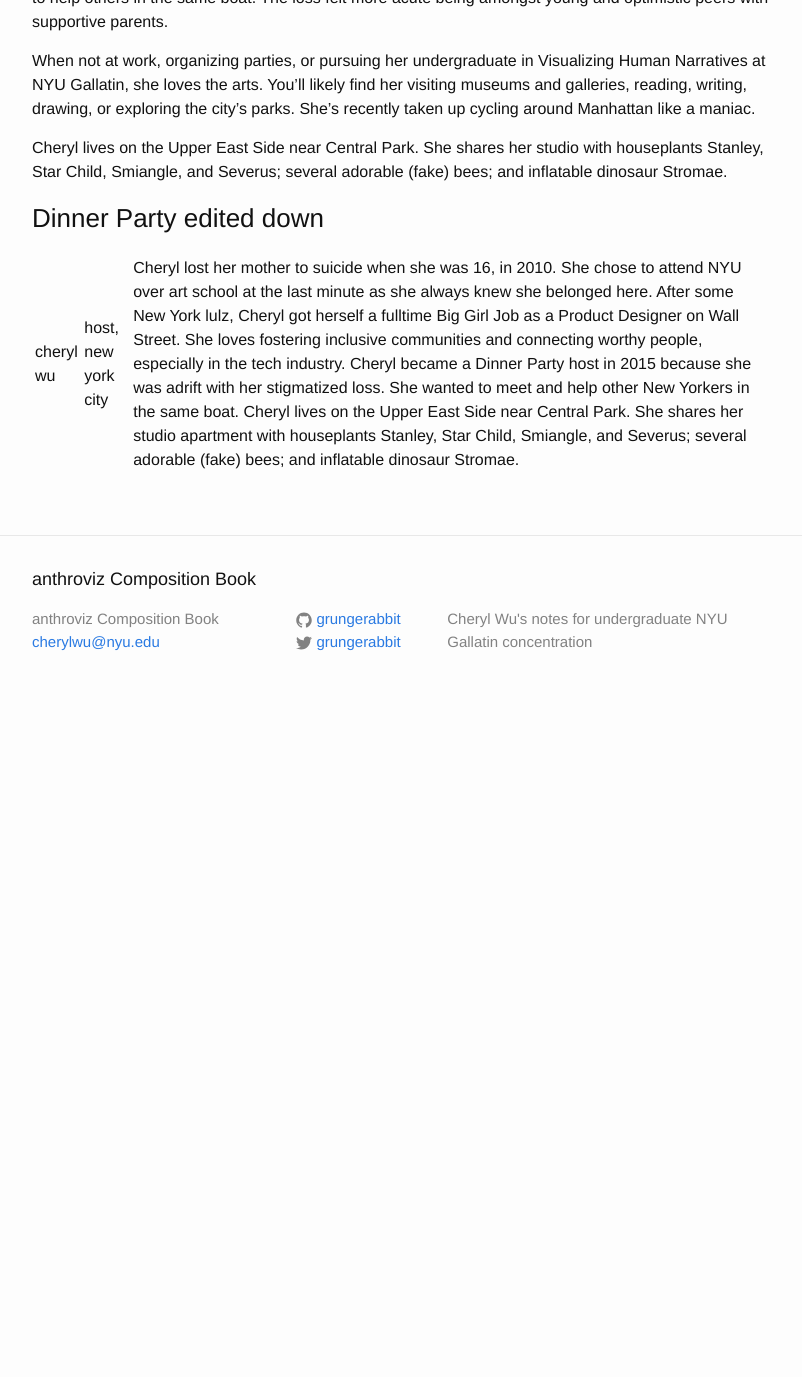
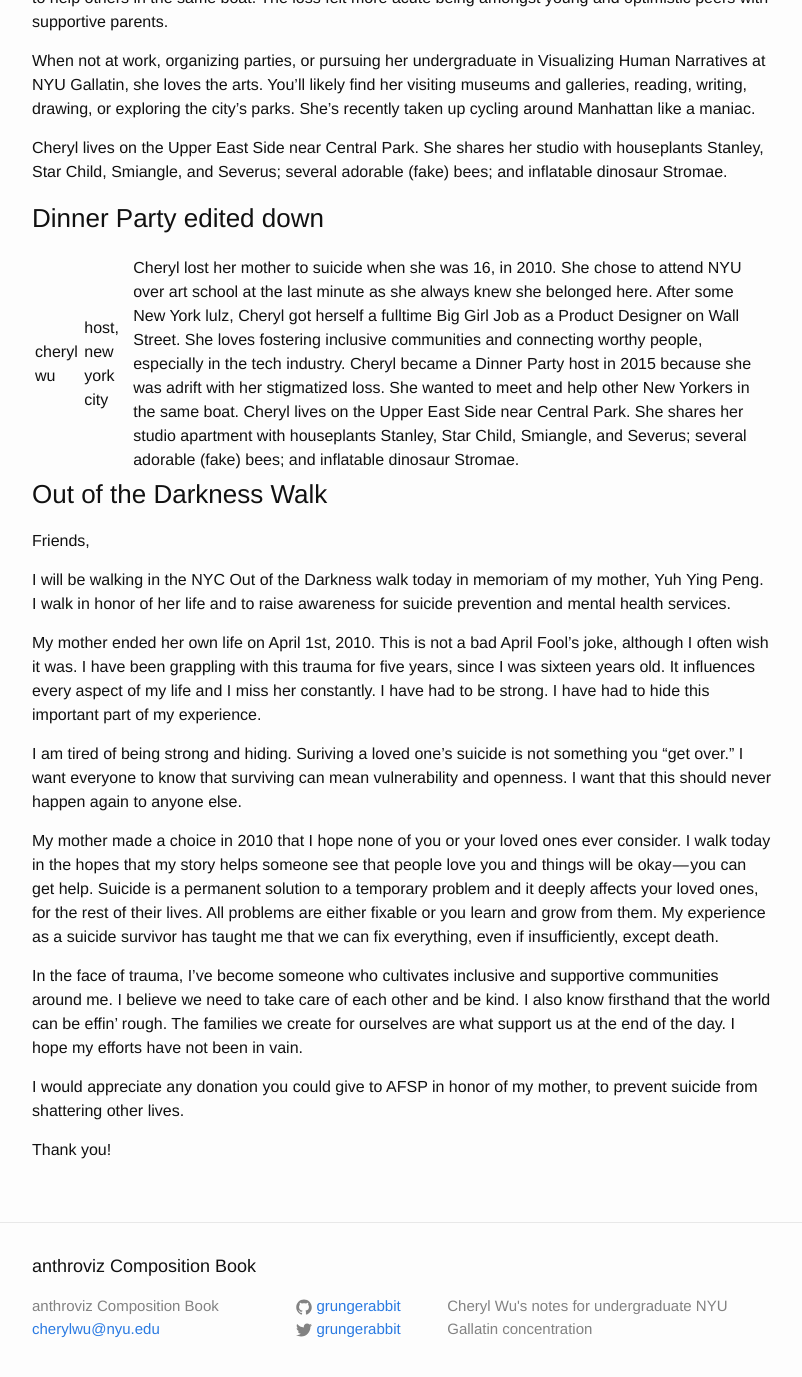
Before and after one commit to anthroviz/compbook, a Jekyll site: the page built from _posts/2015-10-10-autobio.markdown, in a window 1280 px wide and 1400 px high, scrolled down 2125 px. Shown: the top 1377 px of the window, without its empty margins (238-1040 px from the left). Built offline with Jekyll 4.4.1, drawn with Linux system fonts in a browser that asks for light colours; before the commit the page ends 2838 px from its top, so only the background shows below that.

Commit message:
add out of the darkness

```diff
--- a/_posts/2015-10-10-autobio.markdown
+++ b/_posts/2015-10-10-autobio.markdown
@@ -89,3 +89,21 @@ Cheryl lives on the Upper East Side near Central Park. She shares her studio wit
 ### Dinner Party edited down
 
 cheryl wu | host, new york city | Cheryl lost her mother to suicide when she was 16, in 2010. She chose to attend NYU over art school at the last minute as she always knew she belonged here. After some New York lulz, Cheryl got herself a fulltime Big Girl Job as a Product Designer on Wall Street. She loves fostering inclusive communities and connecting worthy people, especially in the tech industry. Cheryl became a Dinner Party host in 2015 because she was adrift with her stigmatized loss. She wanted to meet and help other New Yorkers in the same boat. Cheryl lives on the Upper East Side near Central Park. She shares her studio apartment with houseplants Stanley, Star Child, Smiangle, and Severus; several adorable (fake) bees; and inflatable dinosaur Stromae.
+
+### Out of the Darkness Walk
+
+Friends,
+
+I will be walking in the NYC Out of the Darkness walk today in memoriam of my mother, Yuh Ying Peng. I walk in honor of her life and to raise awareness for suicide prevention and mental health services.
+
+My mother ended her own life on April 1st, 2010. This is not a bad April Fool’s joke, although I often wish it was. I have been grappling with this trauma for five years, since I was sixteen years old. It influences every aspect of my life and I miss her constantly. I have had to be strong. I have had to hide this important part of my experience.
+
+I am tired of being strong and hiding. Suriving a loved one’s suicide is not something you “get over.” I want everyone to know that surviving can mean vulnerability and openness. I want that this should never happen again to anyone else.
+
+My mother made a choice in 2010 that I hope none of you or your loved ones ever consider. I walk today in the hopes that my story helps someone see that people love you and things will be okay — you can get help. Suicide is a permanent solution to a temporary problem and it deeply affects your loved ones, for the rest of their lives. All problems are either fixable or you learn and grow from them. My experience as a suicide survivor has taught me that we can fix everything, even if insufficiently, except death.
+
+In the face of trauma, I’ve become someone who cultivates inclusive and supportive communities around me. I believe we need to take care of each other and be kind. I also know firsthand that the world can be effin’ rough. The families we create for ourselves are what support us at the end of the day. I hope my efforts have not been in vain.
+
+I would appreciate any donation you could give to AFSP in honor of my mother, to prevent suicide from shattering other lives.
+
+Thank you!
```
